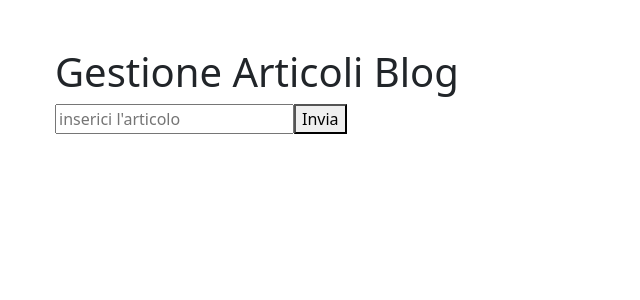
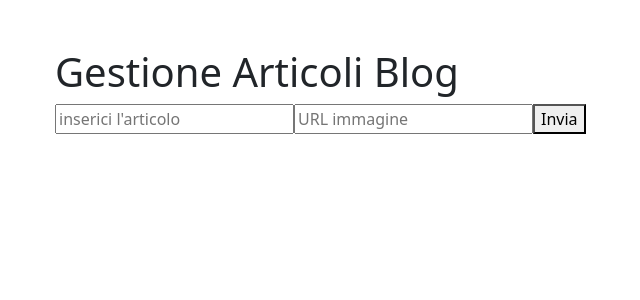
Before and after one commit to giuseppemsabino/react-form-multifield, a React (Vite) app: page / in a window 1280 px wide. Shown: the top 300 px of the page, without its empty margins (27-667 px from the left). Built offline with nearby package versions, Linux system fonts and the light colour scheme.

Commit message:
image input, no error

```diff
--- a/src/App.jsx
+++ b/src/App.jsx
@@ -1,32 +1,34 @@
-import { useState } from 'react'
+import { useState } from "react";
 
 function App() {
-
-  const [formData , setFormData] = useState({
-    title : "",
+  const [formData, setFormData] = useState({
+    title: "",
     image: "",
     content: "",
     category: "News",
-    published: false
+    published: false,
   });
   const [articles, setArticles] = useState([]);
 
-
   const handleInputChange = (e) => {
-    const {name, value, type, checked} = e.target;
+    const { name, value, type, checked } = e.target;
     setFormData({
       ...formData,
       [name]: type === "checkbox" ? checked : value,
     });
-  }
+  };
 
   const handleFormSubmit = (e) => {
     e.preventDefault();
-    if (myValue.trim()) {
-      setArticles([...articles, myValue]); // Aggiunge l'articolo alla lista
-      setMyValue(""); // Resetta l'input
-    }
-  }
+    setArticles([...articles, formData]);
+    setFormData({
+      title: "",
+      image: "",
+      content: "",
+      category: "News",
+      published: false,
+    });
+  };
   const handleDelete = (index) => {
     const newArticles = [...articles];
     newArticles.splice(index, 1);
@@ -39,13 +41,22 @@ function App() {
         <h1 className="mt-5">Gestione Articoli Blog</h1>
         <form onSubmit={handleFormSubmit}>
           <input
-          type="text"
-          name="title"
-          value={formData.title}
-          onChange={handleInputChange}
-          placeholder="inserici l'articolo"/>
+            type="text"
+            name="title"
+            value={formData.title}
+            onChange={handleInputChange}
+            placeholder="inserici l'articolo"
+          />
 
-          <button type='submit'>Invia</button>
+          <input
+            type="text"
+            name="image"
+            value={formData.image}
+            onChange={handleInputChange}
+            placeholder="URL immagine"
+          />
+
+          <button type="submit">Invia</button>
         </form>
 
         <ul className="mt-3">
@@ -58,7 +69,7 @@ function App() {
         </ul>
       </div>
     </>
-  )
+  );
 }
 
-export default App
+export default App;
```
